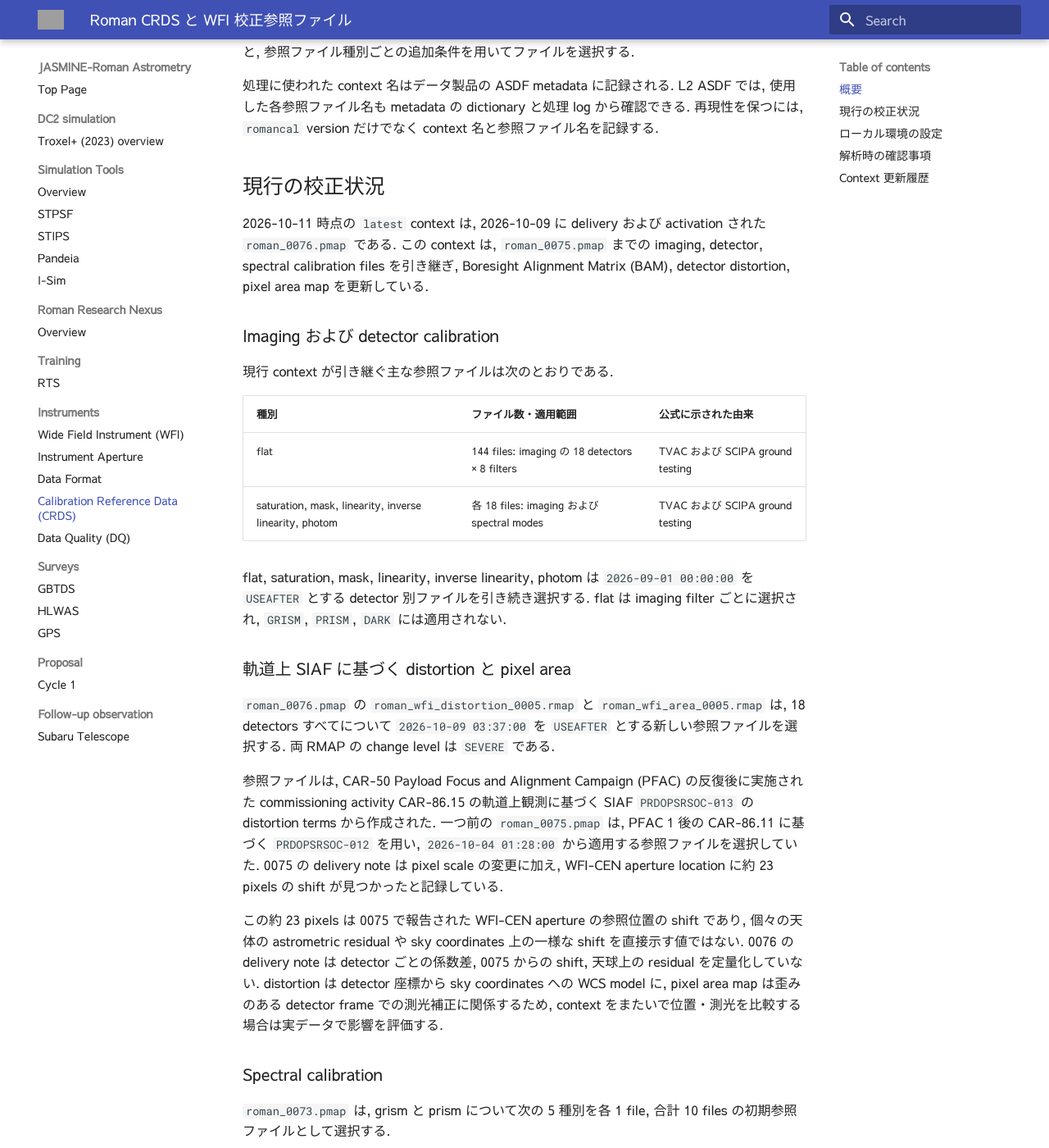
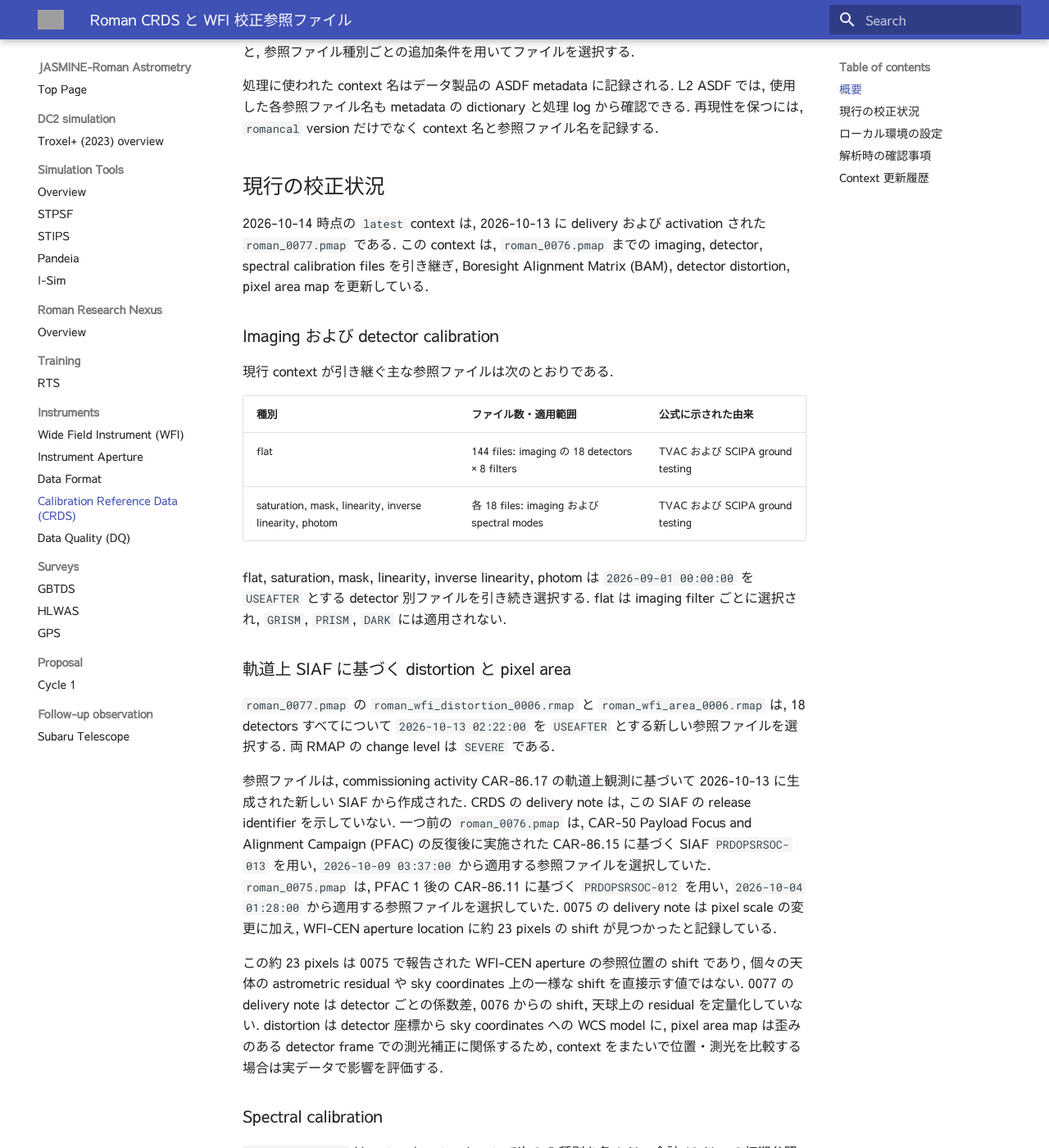
Before and after one commit to astronasutarou/jasmine-roman-astrometry, an MkDocs documentation site: the page built from docs/inst/crds.md, in a window 1280 px wide and 1400 px high, scrolled down 517 px. Shown: the whole window at 82% size. Built offline with MkDocs 1.6.1 and Material for MkDocs 9.7.7, drawn with Linux system fonts in a browser that asks for light colours; some of the changed text lies outside the part shown; grey boxes are pictures that could not be loaded.

Commit message:
docs: update Roman CRDS context to 0077

````diff
--- a/docs/inst/crds.md
+++ b/docs/inst/crds.md
@@ -21,7 +21,7 @@ CRDS context は pipeline mapping (PMAP) ファイルで表され, 各参照フ
 
 ## 現行の校正状況
 
-2026-10-11 時点の `latest` context は, 2026-10-09 に delivery および activation された `roman_0076.pmap` である. この context は, `roman_0075.pmap` までの imaging, detector, spectral calibration files を引き継ぎ, Boresight Alignment Matrix (BAM), detector distortion, pixel area map を更新している.
+2026-10-14 時点の `latest` context は, 2026-10-13 に delivery および activation された `roman_0077.pmap` である. この context は, `roman_0076.pmap` までの imaging, detector, spectral calibration files を引き継ぎ, Boresight Alignment Matrix (BAM), detector distortion, pixel area map を更新している.
 
 ### Imaging および detector calibration
 
@@ -36,11 +36,11 @@ flat, saturation, mask, linearity, inverse linearity, photom は `2026-09-01 00:
 
 ### 軌道上 SIAF に基づく distortion と pixel area
 
-`roman_0076.pmap` の `roman_wfi_distortion_0005.rmap` と `roman_wfi_area_0005.rmap` は, 18 detectors すべてについて `2026-10-09 03:37:00` を `USEAFTER` とする新しい参照ファイルを選択する. 両 RMAP の change level は `SEVERE` である.
+`roman_0077.pmap` の `roman_wfi_distortion_0006.rmap` と `roman_wfi_area_0006.rmap` は, 18 detectors すべてについて `2026-10-13 02:22:00` を `USEAFTER` とする新しい参照ファイルを選択する. 両 RMAP の change level は `SEVERE` である.
 
-参照ファイルは, CAR-50 Payload Focus and Alignment Campaign (PFAC) の反復後に実施された commissioning activity CAR-86.15 の軌道上観測に基づく SIAF `PRDOPSRSOC-013` の distortion terms から作成された. 一つ前の `roman_0075.pmap` は, PFAC 1 後の CAR-86.11 に基づく `PRDOPSRSOC-012` を用い, `2026-10-04 01:28:00` から適用する参照ファイルを選択していた. 0075 の delivery note は pixel scale の変更に加え, WFI-CEN aperture location に約 23 pixels の shift が見つかったと記録している.
+参照ファイルは, commissioning activity CAR-86.17 の軌道上観測に基づいて 2026-10-13 に生成された新しい SIAF から作成された. CRDS の delivery note は, この SIAF の release identifier を示していない. 一つ前の `roman_0076.pmap` は, CAR-50 Payload Focus and Alignment Campaign (PFAC) の反復後に実施された CAR-86.15 に基づく SIAF `PRDOPSRSOC-013` を用い, `2026-10-09 03:37:00` から適用する参照ファイルを選択していた. `roman_0075.pmap` は, PFAC 1 後の CAR-86.11 に基づく `PRDOPSRSOC-012` を用い, `2026-10-04 01:28:00` から適用する参照ファイルを選択していた. 0075 の delivery note は pixel scale の変更に加え, WFI-CEN aperture location に約 23 pixels の shift が見つかったと記録している.
 
-この約 23 pixels は 0075 で報告された WFI-CEN aperture の参照位置の shift であり, 個々の天体の astrometric residual や sky coordinates 上の一様な shift を直接示す値ではない. 0076 の delivery note は detector ごとの係数差, 0075 からの shift, 天球上の residual を定量化していない. distortion は detector 座標から sky coordinates への WCS model に, pixel area map は歪みのある detector frame での測光補正に関係するため, context をまたいで位置・測光を比較する場合は実データで影響を評価する.
+この約 23 pixels は 0075 で報告された WFI-CEN aperture の参照位置の shift であり, 個々の天体の astrometric residual や sky coordinates 上の一様な shift を直接示す値ではない. 0077 の delivery note は detector ごとの係数差, 0076 からの shift, 天球上の residual を定量化していない. distortion は detector 座標から sky coordinates への WCS model に, pixel area map は歪みのある detector frame での測光補正に関係するため, context をまたいで位置・測光を比較する場合は実データで影響を評価する.
 
 ### Spectral calibration
 
@@ -60,11 +60,11 @@ flat, saturation, mask, linearity, inverse linearity, photom は `2026-09-01 00:
 
 ### Boresight alignment
 
-現行 context の `roman_wfi_bam_0007.rmap` は, `2026-10-09 03:37:00` 以降の exposure に `roman_wfi_bam_0006.asdf` を選択する. この BAM は, CAR-50 PFAC の反復後に実施された CAR-86.15 の軌道上観測に基づく SIAF `PRDOPSRSOC-013` から導出された. RMAP の change level は `SEVERE` である.
+現行 context の `roman_wfi_bam_0008.rmap` は, `2026-10-13 02:22:00` 以降の exposure に `roman_wfi_bam_0007.asdf` を選択する. この BAM は, CAR-86.17 の軌道上観測に基づいて 2026-10-13 に生成された新しい SIAF から導出された. RMAP の change level は `SEVERE` である.
 
-`2026-10-04 01:28:00` から `2026-10-09 03:37:00` より前の exposure には `roman_wfi_bam_0005.asdf` が選択される. これは最初の PFAC 後の commissioning で得た軌道上 quaternion 値を反映した BAM である. さらに, `2026-09-01 00:00:00` から `2026-10-04 01:28:00` より前の exposure には, 2026-09-18 から 2026-09-20 の CAR-86.4 および CAR-86.7 恒星観測から導出された `roman_wfi_bam_0004.asdf` が選択される.
+`2026-10-09 03:37:00` から `2026-10-13 02:22:00` より前の exposure には `roman_wfi_bam_0006.asdf` が選択される. この BAM は, CAR-50 PFAC の反復後に実施された CAR-86.15 の軌道上観測に基づく SIAF `PRDOPSRSOC-013` から導出された. `2026-10-04 01:28:00` から `2026-10-09 03:37:00` より前の exposure には, 最初の PFAC 後の commissioning で得た軌道上 quaternion 値を反映した `roman_wfi_bam_0005.asdf` が選択される. さらに, `2026-09-01 00:00:00` から `2026-10-04 01:28:00` より前の exposure には, 2026-09-18 から 2026-09-20 の CAR-86.4 および CAR-86.7 恒星観測から導出された `roman_wfi_bam_0004.asdf` が選択される.
 
-BAM は WFI, observatory boresight, FGS の相対 alignment に関係する. CRDS では BAM と detector distortion が別の参照ファイル種別として管理されているため, 同じ SIAF delivery に基づく更新であっても, BAM と detector distortion model の役割を同一視してはならない. 0076 の delivery note は quaternion の数値差や astrometric shift の大きさを示していない.
+BAM は WFI, observatory boresight, FGS の相対 alignment に関係する. CRDS では BAM と detector distortion が別の参照ファイル種別として管理されているため, 同じ SIAF delivery に基づく更新であっても, BAM と detector distortion model の役割を同一視してはならない. 0077 の delivery note は quaternion の数値差や astrometric shift の大きさを示していない.
 
 ## ローカル環境の設定
 
@@ -78,7 +78,7 @@ export CRDS_PATH=$HOME/data/crds_cache/
 特定の context で再処理する場合は `CRDS_CONTEXT` を明示する.
 
 ```bash
-export CRDS_CONTEXT=roman_0076.pmap
+export CRDS_CONTEXT=roman_0077.pmap
 ```
 
 `latest` context は更新され得る. 既存結果を再現する場合は, 処理時点の具体的な PMAP 名を指定し, pipeline release に対応する検証済み context も確認する. 公式 `romancal` release table では, release 1.0.2 (26Q3_B22.3) に `roman_0065.pmap` が対応付けられている. release と対応 context の組は, CRDS server 上の `latest` context と必ずしも同一ではない.
@@ -94,10 +94,11 @@ export CRDS_CONTEXT=roman_0076.pmap
 
 ## Context 更新履歴
 
-[Roman CRDS](https://roman-crds.stsci.edu/) (STScI, 2026-10-11 閲覧) の主な context 更新を次にまとめる. RMAP のリンクは, 各 context で更新された参照ファイル種別を示す.
+[Roman CRDS](https://roman-crds.stsci.edu/) (STScI, 2026-10-14 閲覧) の主な context 更新を次にまとめる. RMAP のリンクは, 各 context で更新された参照ファイル種別を示す.
 
 | Context | 日付 | 更新内容 |
 |---|---|---|
+| [`roman_0077.pmap`](https://roman-crds.stsci.edu/context_table/roman_0077.pmap) | Delivery/Activation: 2026-10-13 | CAR-86.17 の軌道上観測に基づいて 2026-10-13 に生成された SIAF を反映した [BAM](https://roman-crds.stsci.edu/browse/roman_wfi_bam_0008.rmap), [distortion](https://roman-crds.stsci.edu/browse/roman_wfi_distortion_0006.rmap), [pixel area map](https://roman-crds.stsci.edu/browse/roman_wfi_area_0006.rmap) |
 | [`roman_0076.pmap`](https://roman-crds.stsci.edu/context_table/roman_0076.pmap) | Delivery/Activation: 2026-10-09 | CAR-86.15 に基づく SIAF `PRDOPSRSOC-013` を反映した [BAM](https://roman-crds.stsci.edu/browse/roman_wfi_bam_0007.rmap), [distortion](https://roman-crds.stsci.edu/browse/roman_wfi_distortion_0005.rmap), [pixel area map](https://roman-crds.stsci.edu/browse/roman_wfi_area_0005.rmap) |
 | [`roman_0075.pmap`](https://roman-crds.stsci.edu/context_table/roman_0075.pmap) | Delivery/Activation: 2026-10-08 | CAR-86.11 に基づく SIAF `PRDOPSRSOC-012` を反映した [distortion](https://roman-crds.stsci.edu/browse/roman_wfi_distortion_0004.rmap) と [pixel area map](https://roman-crds.stsci.edu/browse/roman_wfi_area_0004.rmap) |
 | [`roman_0074.pmap`](https://roman-crds.stsci.edu/context_table/roman_0074.pmap) | Delivery: 2026-10-05 | 最初の PFAC 後の軌道上 quaternion 値を反映した [BAM](https://roman-crds.stsci.edu/browse/roman_wfi_bam_0006.rmap) |
````
